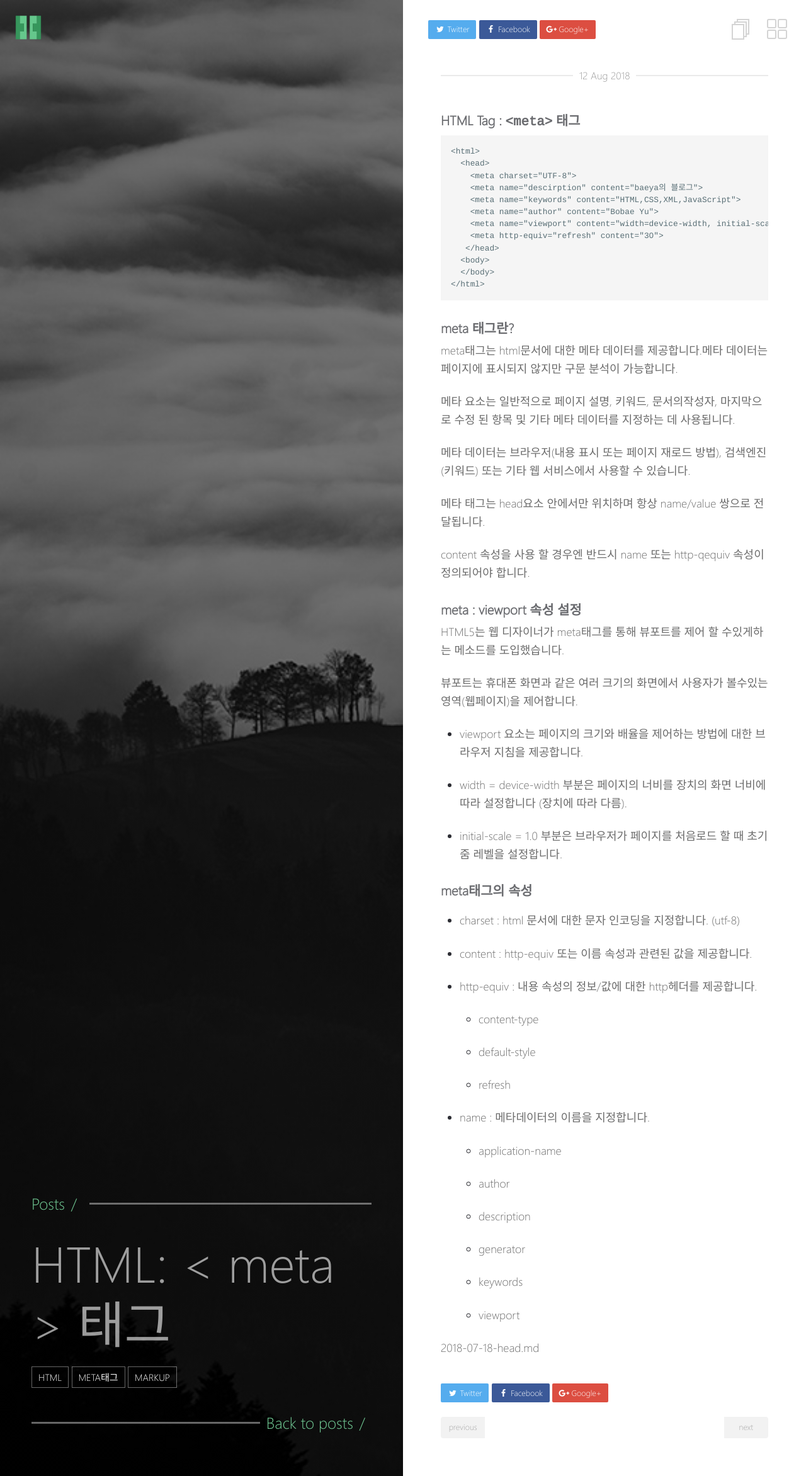
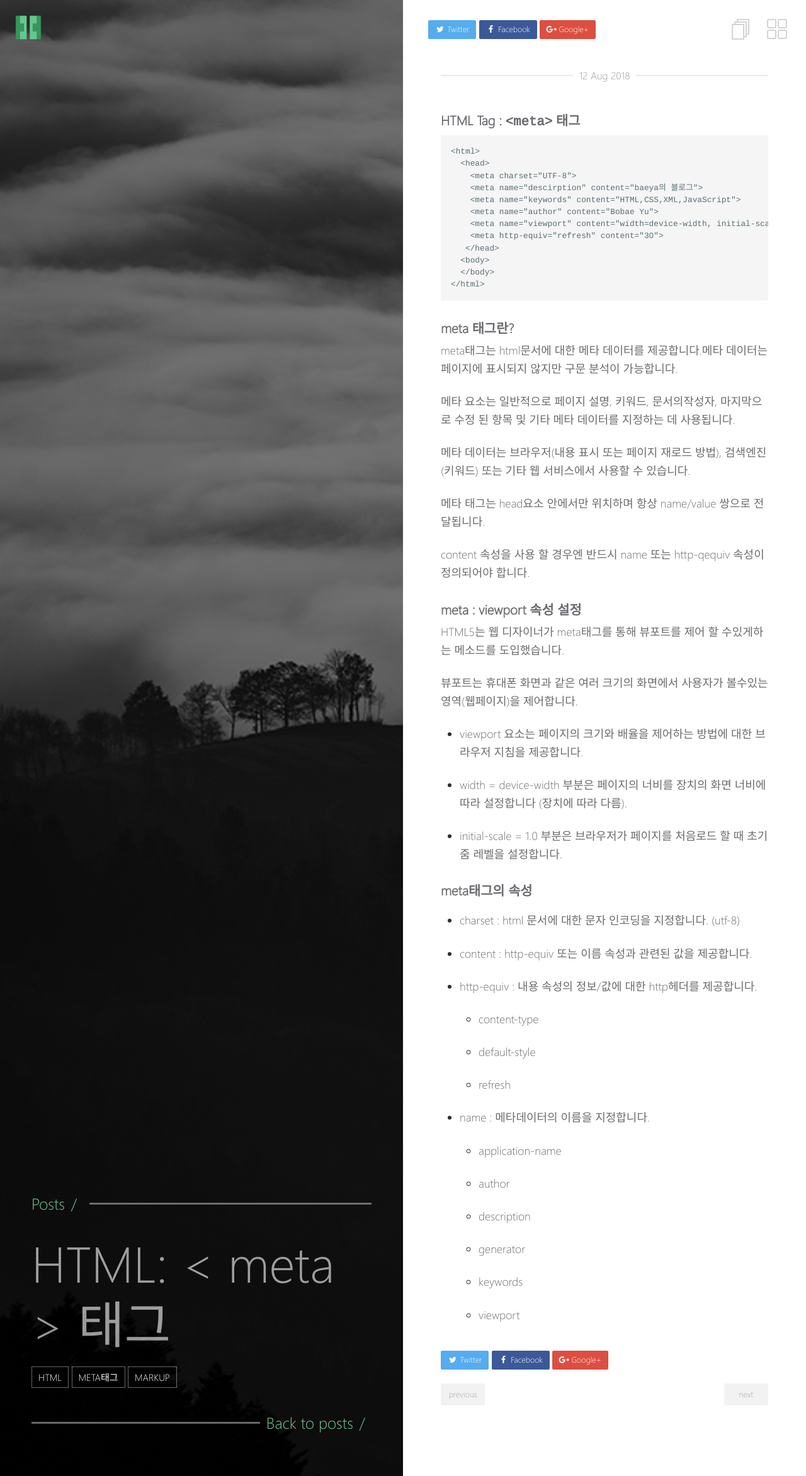
Before and after one commit to yubobae/yubobae.github.com, a Jekyll site: the page built from _posts/html/2018-08-12-meta.md, in a window 1280 px wide. Shown: the whole page at 63% size. Built offline with Jekyll 4.4.1, drawn with Linux system fonts in a browser that asks for light colours.

Commit message:
Update 2018-08-12-meta.md

```diff
--- a/_posts/html/2018-08-12-meta.md
+++ b/_posts/html/2018-08-12-meta.md
@@ -75,11 +75,3 @@ HTML5는 웹 디자이너가 meta태그를 통해 뷰포트를 제어 할 수있
   + keywords
 
   + viewport
-
-
-
-
-
-
-
-2018-07-18-head.md
```
